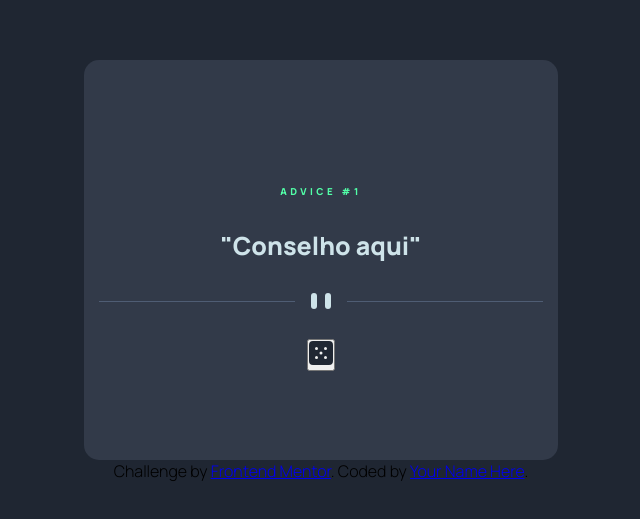
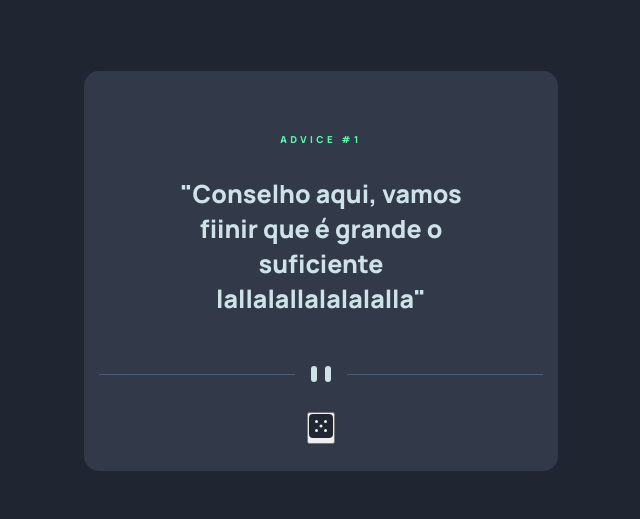
Before and after one commit to stephanievic/advice-generator, a plain HTML site: page index.html in a window 1280 px wide. Shown: the part 129-648 px from the top of the page, without its empty margins (319-959 px from the left). Drawn offline with Linux system fonts and the light colour scheme.

Commit message:
mudanças na estrutura

```diff
--- a/index.html
+++ b/index.html
@@ -14,16 +14,11 @@
 
   <main id="full-screen">
     <section id="advices">
-      <small id="id-">advice #1</small>
-      <p id="adviceP">"Conselho aqui"</p>
-      <img src="images/pattern-divider-desktop.svg" alt="divider">
+      <small id="id">advice #1</small>
+      <p id="adviceP">"Conselho aqui, vamos fiinir que é grande o suficiente lallalallalalalalla"</p>
+      <img src="images/pattern-divider-desktop.svg" alt="divider" id="divider">
       <button><img src="/images/icon-dice.svg" alt="clique - gerar conselho"></button>
     </section>
-
-    <footer>
-      Challenge by <a href="https://www.frontendmentor.io?ref=challenge" target="_blank">Frontend Mentor</a>.
-      Coded by <a href="#">Your Name Here</a>.
-    </footer>
   </main>
 
   <script src="assets/script.js"></script>
```
